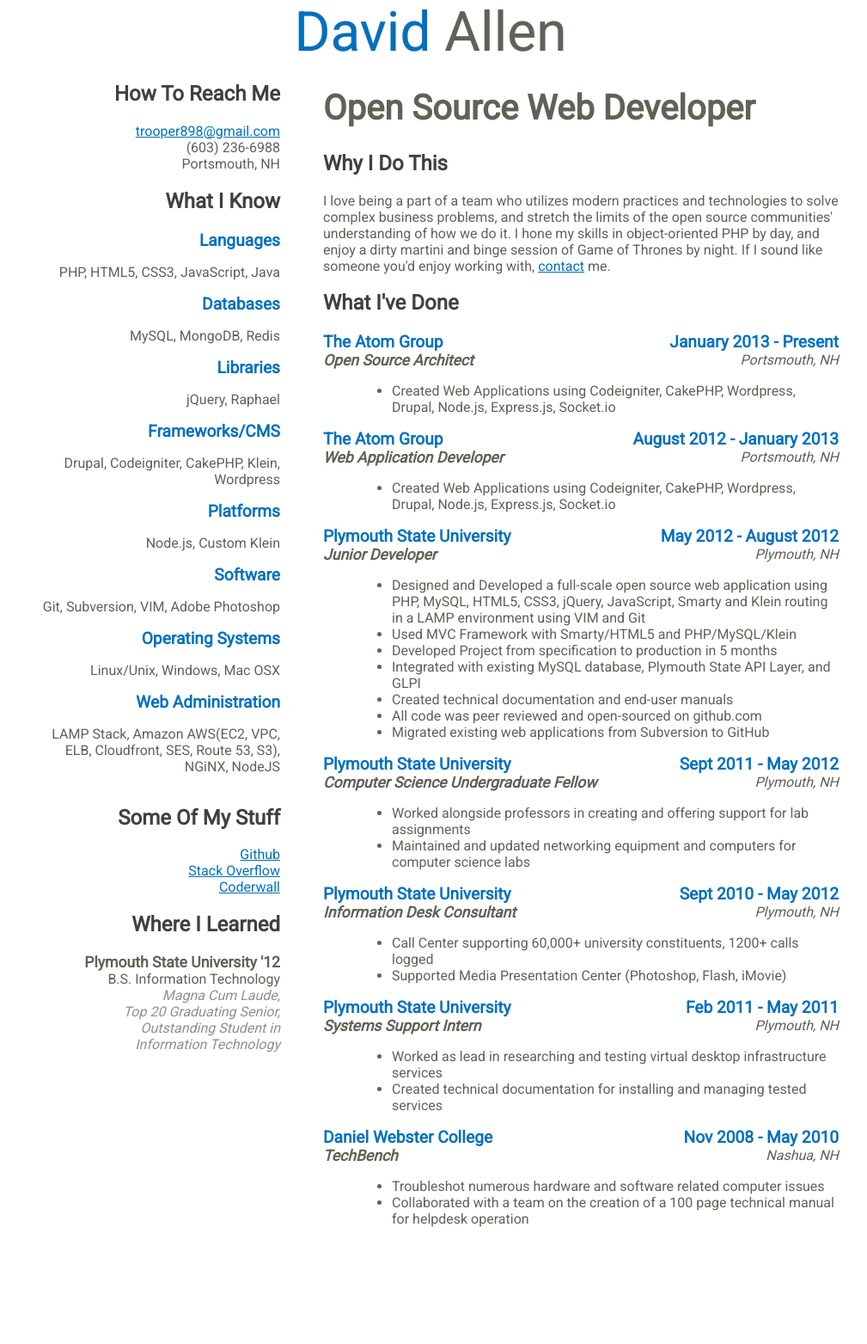
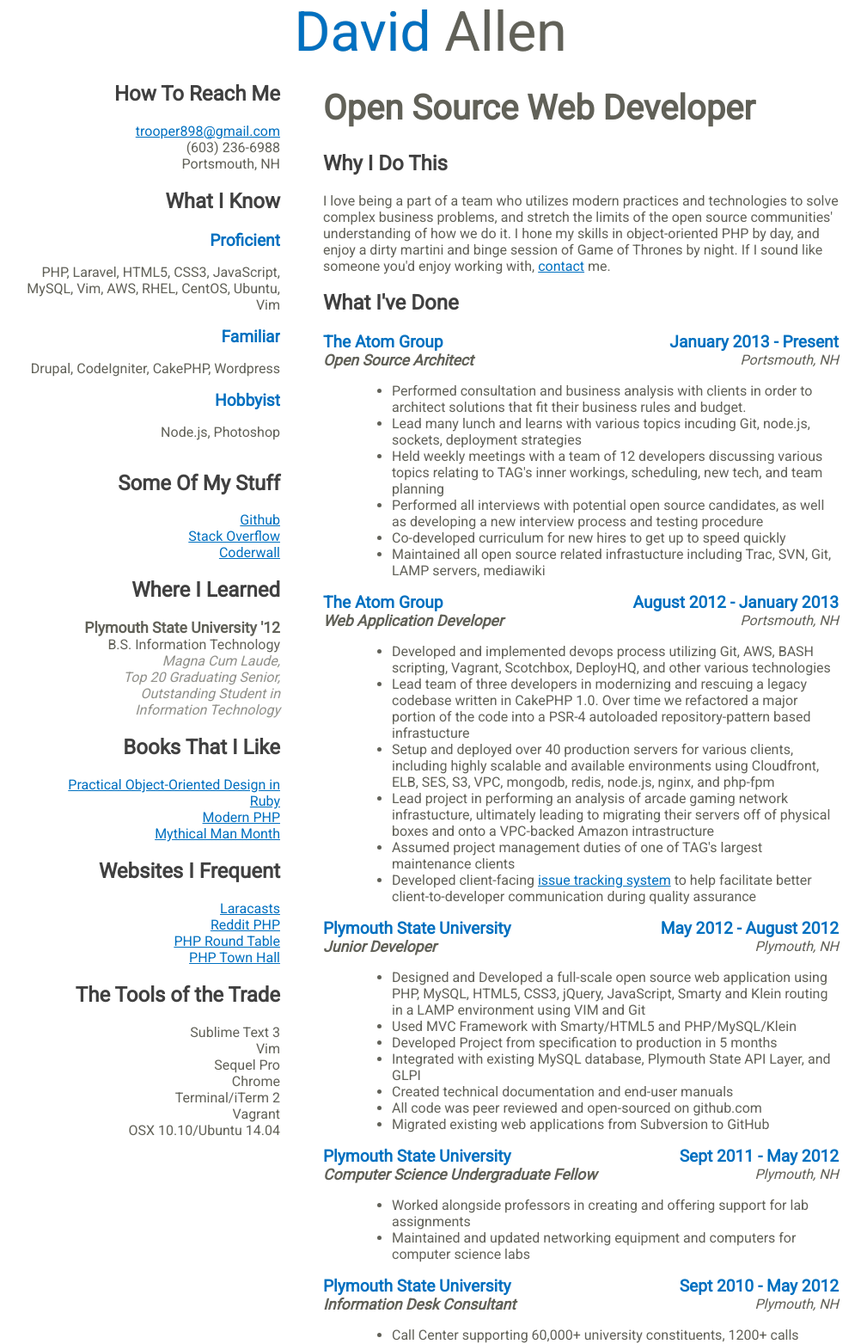
Before and after one commit to doctorallen/davidrallen.com, a PHP site: page / in a window 1280 px wide. Shown: the top 1563 px of the page at 86% size, without its empty margins (139-1148 px from the left). Before the commit the page ends 1427 px from the top, so only its background shows below. Run offline with PHP 8.4, Linux system fonts and the light colour scheme.

Commit message:
updated jobs, added tools of the trade section

```diff
--- a/css/style.css
+++ b/css/style.css
@@ -488,7 +488,7 @@ span.right-location{
 	right:80px;
 
 }
-.profile{
+.no-list{
 	list-style: none;
 }
 .school-name{
--- a/index.html
+++ b/index.html
@@ -32,39 +32,19 @@
 				    <h2>What I Know</h2>
 
 						<div class="skill">
-							<span class="head">Languages</span><p>PHP, HTML5, CSS3, JavaScript, Java</p>
+							<span class="head">Proficient</span><p>PHP, Laravel, HTML5, CSS3, JavaScript, MySQL, Vim, AWS, RHEL, CentOS, Ubuntu, Vim</p>
 						</div>
 
 						<div class="skill">
-							<span class="head">Databases</span><p>MySQL, MongoDB, Redis</p>
+							<span class="head">Familiar</span><p>Drupal, CodeIgniter, CakePHP, Wordpress</p>
 						</div>
 
 						<div class="skill">
-							<span class="head">Libraries</span><p>jQuery, Raphael</p>
-						</div>
-
-						<div class="skill">
-							<span class="head">Frameworks/CMS</span><p>Drupal, Codeigniter, CakePHP, Klein, Wordpress</p>
-						</div>
-
-						<div class="skill">
-							<span class="head">Platforms</span><p>Node.js, Custom Klein</p>
-						</div>
-
-						<div class="skill">
-							<span class="head">Software</span><p>Git, Subversion, VIM, Adobe Photoshop</p>
-						</div>
-
-						<div class="skill">
-							<span class="head">Operating Systems</span><p>Linux/Unix, Windows, Mac OSX</p>
-						</div>
-
-						<div class="skill">
-							<span class="head">Web Administration</span><p>LAMP Stack, Amazon AWS(EC2, VPC, ELB, Cloudfront, SES, Route 53, S3), NGiNX, NodeJS</p>
+							<span class="head">Hobbyist</span><p>Node.js, Photoshop</p>
 						</div>
 
 					<h2>Some Of My Stuff</h2>
-							<ul class="profile">
+							<ul class="no-list">
 								<li><a href="https://github.com/doctorallen" target="blank">Github</a></li>
 								<li><a href="http://stackoverflow.com/users/984383" target="blank">Stack Overflow</a></li>
 								<li><a href="http://coderwall.com/drallen1" target="blank">Coderwall</a></li>
@@ -79,6 +59,32 @@
 							<span class="normal">B.S. Information Technology</span><br>
 							<span class="award">Magna Cum Laude,<br> Top 20 Graduating Senior,<br> Outstanding Student in <br> Information Technology</span>
 					   </div>
+
+					   <h2>Books That I Like</h2>
+					   <ul class="no-list">
+							<li><a href="https://www.amazon.com/gp/product/0321721330/ref=oh_aui_detailpage_o07_s00?ie=UTF8&psc=1">Practical Object-Oriented Design in Ruby</a></li>
+							<li><a href="http://www.amazon.com/gp/product/1491905018/ref=oh_aui_detailpage_o07_s00?ie=UTF8&psc=1">Modern PHP</a></li>
+							<li><a href="http://www.amazon.com/Mythical-Man-Month-Software-Engineering-Anniversary/dp/0201835959/ref=sr_1_1?s=books&ie=UTF8&qid=1429557296&sr=1-1&keywords=mythical+man+month">Mythical Man Month</a></li>
+						</ul>
+
+						<h2>Websites I Frequent</h2>
+						<ul class="no-list">
+							<li><a href="http://laracasts.com">Laracasts</a></li>
+							<li><a href="http://reddit.com/r/php">Reddit PHP</a></li>
+							<li><a href="http://phproundtable.com/">PHP Round Table</a></li>
+							<li><a href="http://phptownhall.com/">PHP Town Hall</a></li>
+						</ul>
+
+						<h2>The Tools of the Trade</h2>
+						<ul class="no-list">
+							<li>Sublime Text 3</li>
+							<li>Vim</li>
+							<li>Sequel Pro</li>
+							<li>Chrome</li>
+							<li>Terminal/iTerm 2</li>
+							<li>Vagrant</li>
+							<li>OSX 10.10/Ubuntu 14.04</li>
+						</ul>
 		</div>
 		<div id="right">
 				<h1>Open Source Web Developer</h1>
@@ -98,7 +104,12 @@
 						<span class="job-title">Open Source Architect</span>
 					    <span class="right-location">Portsmouth, NH</span>
 					  <ul>
-						<li>Created Web Applications using Codeigniter, CakePHP, Wordpress, Drupal, Node.js, Express.js, Socket.io </li>
+						<li>Performed consultation and business analysis with clients in order to architect solutions that fit their business rules and budget.</li>
+						<li>Lead many lunch and learns with various topics incuding Git, node.js, sockets, deployment strategies</li>
+						<li>Held weekly meetings with a team of 12 developers discussing various topics relating to TAG's inner workings, scheduling, new tech, and team planning</li>
+						<li>Performed all interviews with potential open source candidates, as well as developing a new interview process and testing procedure</li>
+						<li>Co-developed curriculum for new hires to get up to speed quickly</li>
+						<li>Maintained all open source related infrastucture including Trac, SVN, Git, LAMP servers, mediawiki</li>
 					  </ul>
 					</div>
 					<div class="job">
@@ -108,7 +119,12 @@
 						<span class="job-title">Web Application Developer</span>
 					    <span class="right-location">Portsmouth, NH</span>
 					  <ul>
-						<li>Created Web Applications using Codeigniter, CakePHP, Wordpress, Drupal, Node.js, Express.js, Socket.io </li>
+						<li>Developed and implemented devops process utilizing Git, AWS, BASH scripting, Vagrant, Scotchbox, DeployHQ, and other various technologies</li>
+						<li>Lead team of three developers in modernizing and rescuing a legacy codebase written in CakePHP 1.0. Over time we refactored a major portion of the code into a PSR-4 autoloaded repository-pattern based infrastucture</li>
+						<li>Setup and deployed over 40 production servers for various clients, including highly scalable and available environments using Cloudfront, ELB, SES, S3, VPC, mongodb, redis, node.js, nginx, and php-fpm</li>
+						<li>Lead project in performing an analysis of arcade gaming network infrastucture, ultimately leading to migrating their servers off of physical boxes and onto a VPC-backed Amazon intrastructure</li>
+						<li>Assumed project management duties of one of TAG's largest maintenance clients</li>
+						<li>Developed client-facing <a href="https://github.com/doctorallen/issuetracker" target="_blank">issue tracking system</a> to help facilitate better client-to-developer communication during quality assurance</li>
 					  </ul>
 					</div>
 					<div class="job">
```
